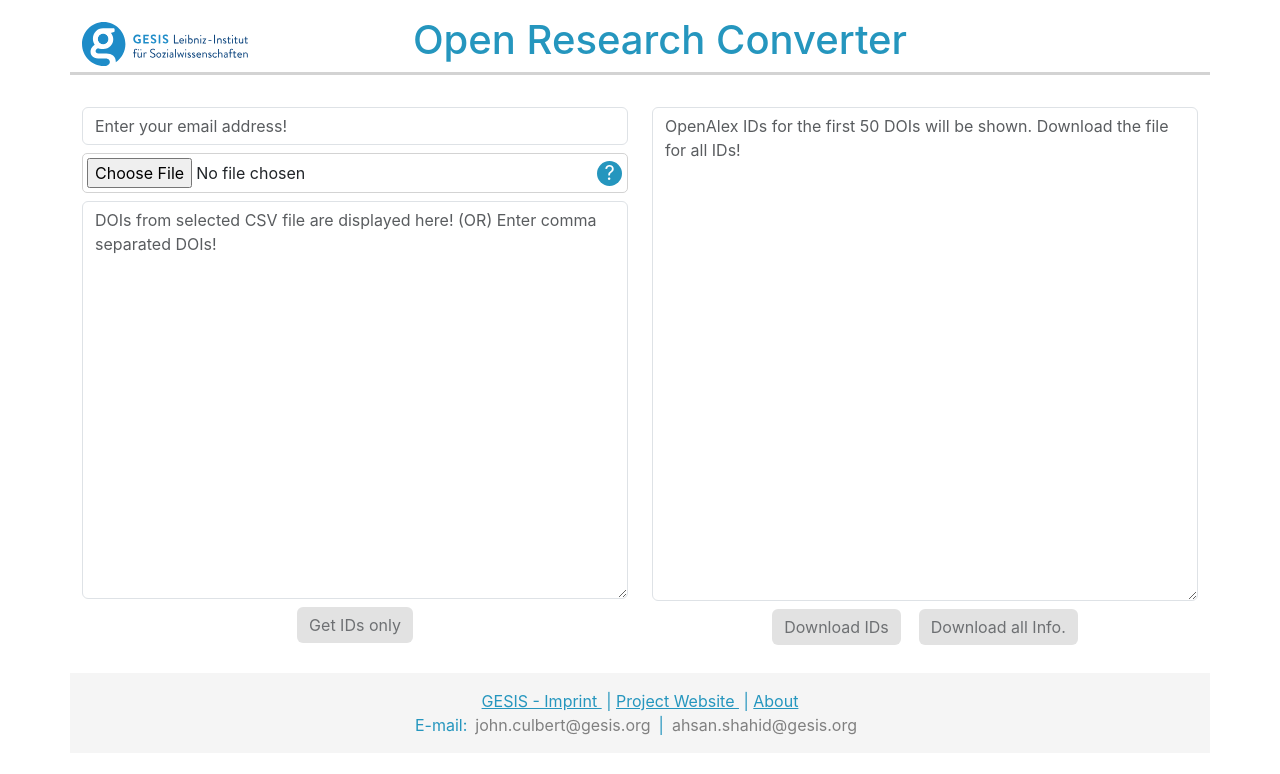
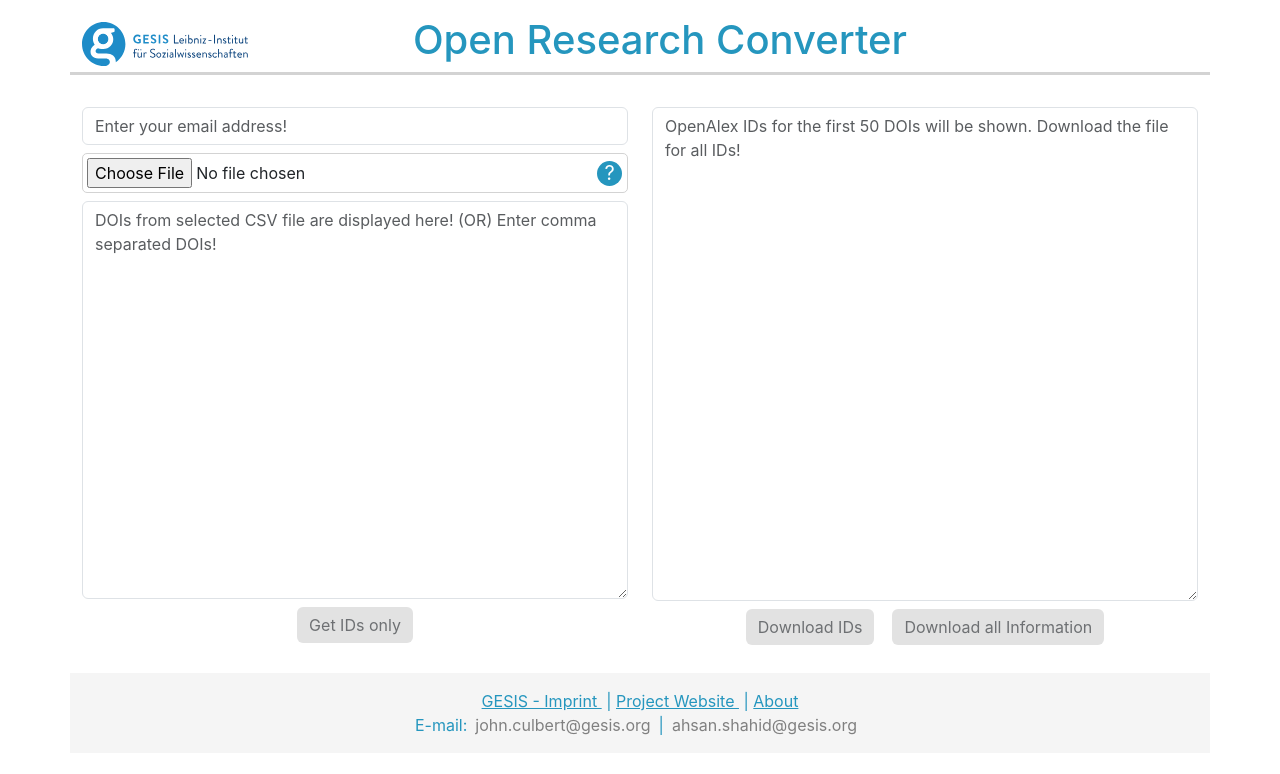
Before and after one commit to jhculb/Open-Research-Converter, a React (Create React App) app in the folder src/orc/frontend/orc-demo/: page / in a window 1280 px wide. Shown: the top 774 px of the page. Built offline with nearby package versions, Linux system fonts and the light colour scheme.

Commit message:
Changed frontend button text

```diff
--- a/src/orc/frontend/orc-demo/src/App.js
+++ b/src/orc/frontend/orc-demo/src/App.js
@@ -54,7 +54,7 @@ function App() {
         setIsDownloadDisabled(true);
         setLimitedResult('');
         setIsDownloadAll(false);
-        let outputData = isDownloadAll? result[0]["output_full"][0] : result[0]["output_full"];
+        let outputData = isDownloadAll ? result[0]["output_full"][0] : result[0]["output_full"];
         const lines = outputData.trim().split('\n');
         const header = lines[0];
         const rows = lines.slice(1).join('\n');
@@ -72,7 +72,7 @@ function App() {
     const onGetIds = () => {
         // let url = 'https://orc-demo.gesis.org/api/start_processing';
         let url = apiUrl + '/api/start_processing';
-        let data ={"email": email, "input_data": text};
+        let data = { "email": email, "input_data": text };
         setIsLoading(true);
         fetch(url, {
             method: 'POST',
@@ -80,7 +80,7 @@ function App() {
                 'Content-Type': 'application/json'
             },
             body: JSON.stringify(data)
-            })
+        })
             .then((response) => {
                 if (!response.ok) {
                     // Read the response as text to capture HTML or error message
@@ -99,7 +99,7 @@ function App() {
                 setjobId(result[0]["job_id"]);
                 setResult(result);
                 setText('');
-                if(outputData.length){
+                if (outputData.length) {
                     setIsDownloadDisabled(false);
                     let formattedText = outputData
                         .slice(0, 50)  // Take only the first 50 items
@@ -118,7 +118,7 @@ function App() {
     const onGetAll = () => {
         // let url = 'https://orc-demo.gesis.org/api/start_processing';
         let url = apiUrl + '/api/process_all';
-        let data ={"email": email, "input_data": text};
+        let data = { "email": email, "input_data": text };
         setIsLoading(true);
         fetch(url, {
             method: 'POST',
@@ -215,7 +215,7 @@ function App() {
                         {/*<button type="button" className="btn btn-color" onClick={() => downloadResult()}>Download Result</button>*/}
                         <button type="button" className={`btn ${isDownloadDisabled ? 'btn-disabled' : 'btn-color'}`} disabled={isDownloadDisabled} onClick={() => downloadResult()}>Download IDs</button>
                         &nbsp;&nbsp;&nbsp;&nbsp;
-                        <button type="button" className={`btn ${!(text && validEmail) ? 'btn-disabled' : 'btn-color'}`} disabled={!(text && validEmail)} onClick={() => onGetAll()}>Download all Info.</button>
+                        <button type="button" className={`btn ${!(text && validEmail) ? 'btn-disabled' : 'btn-color'}`} disabled={!(text && validEmail)} onClick={() => onGetAll()}>Download all Information</button>
                     </div>
                 </div>
             </div>
```
